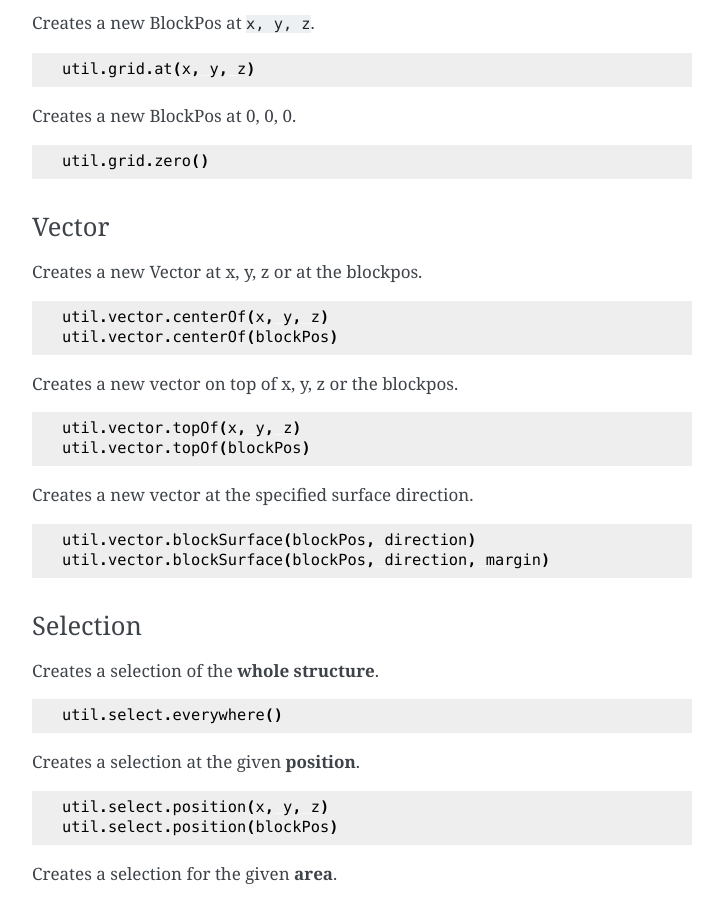
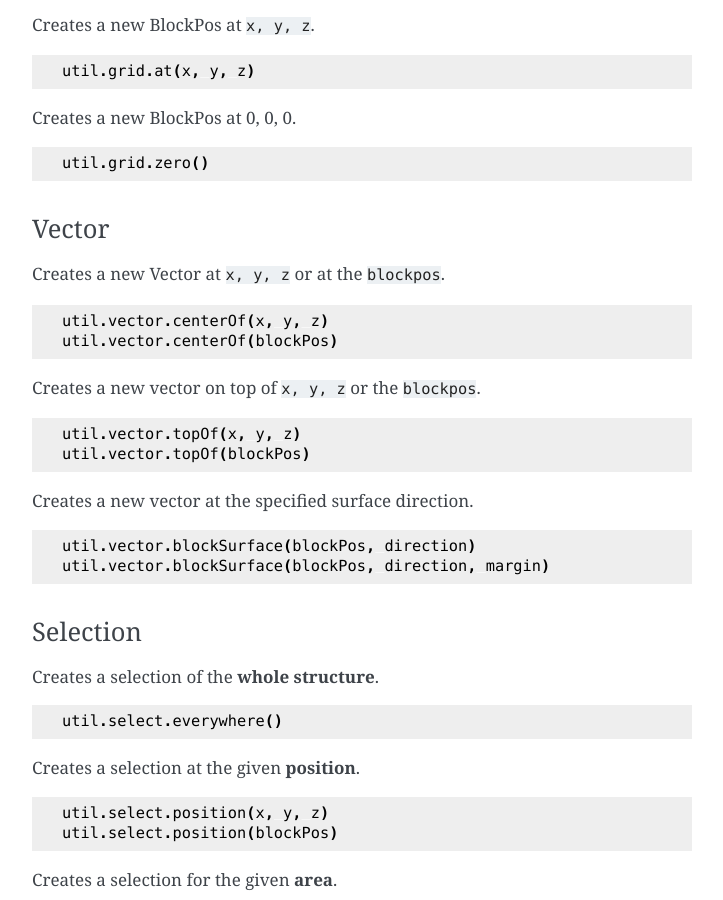
Before and after one commit to Ludi87/ponderjs-docs, a Sphinx documentation site: the page built from docs/ponderjs.md, in a window 1280 px wide and 900 px high, scrolled down 4697 px. Shown: the whole window, without its empty margins (388-1111 px from the left). Built offline with Sphinx 7.4.7, drawn with Linux system fonts in a browser that asks for light colours; some of the changed text lies outside the part shown.

````diff
--- a/docs/ponderjs.md
+++ b/docs/ponderjs.md
@@ -51,7 +51,7 @@ scene.world.createEntity(EntityType<?> entityType, Vec3 position, Consumer<Entit
 #### Create Entity
 
 * `.createEntity()` returns an entity link from Create which will be used as reference in the future
-* [x, y, z] is the position but any KubeJS way to represent a position can be used.
+* `[x, y, z]` is the position but any KubeJS way to represent a position can be used.
 
 #### Display Text
 
@@ -249,14 +249,14 @@ util.grid.zero()
 
 #### Vector
 
-Creates a new Vector at x, y, z or at the blockpos.
+Creates a new Vector at `x, y, z` or at the `blockpos`.
 
 ```js
 util.vector.centerOf(x, y, z)
 util.vector.centerOf(blockPos)
 ```
 
-Creates a new vector on top of x, y, z or the blockpos.
+Creates a new vector on top of `x, y, z` or the `blockpos`.
 
 ```js
 util.vector.topOf(x, y, z)
@@ -333,11 +333,13 @@ Examples:
 
 ```js
 scene.particles.simple(TICK_LENGTH, "glow", pos);
+
 scene.particles.simple(TICK_LENGTH, "glow", start)
     .density(10)
     .area(end)
 
 scene.particles.simple(TICK_LENGTH, "small_flame", pos);
+
 scene.particles.simple(TICK_LENGTH, "small_flame", start)
     .density(10)
     .motion([0, 0, -0.1])
@@ -387,6 +389,7 @@ Examples:
 scene.particles.item(TICK_LENGTH, "minecraft:diamond_block", pos)
     .motion([-0.09, 0.3, 0])
     .density(8)
+
 scene.particles.item(TICK_LENGTH, "minecraft:diamond_block", start)
     .area(end)
 ```
@@ -401,6 +404,7 @@ Examples:
 
 ```js
 scene.particles.block(TICK_LENGTH, "minecraft:diamond_block", pos);
+
 scene.particles.block(TICK_LENGTH, "minecraft:diamond_block", start)
     .density(4)
     .area(end)
````
